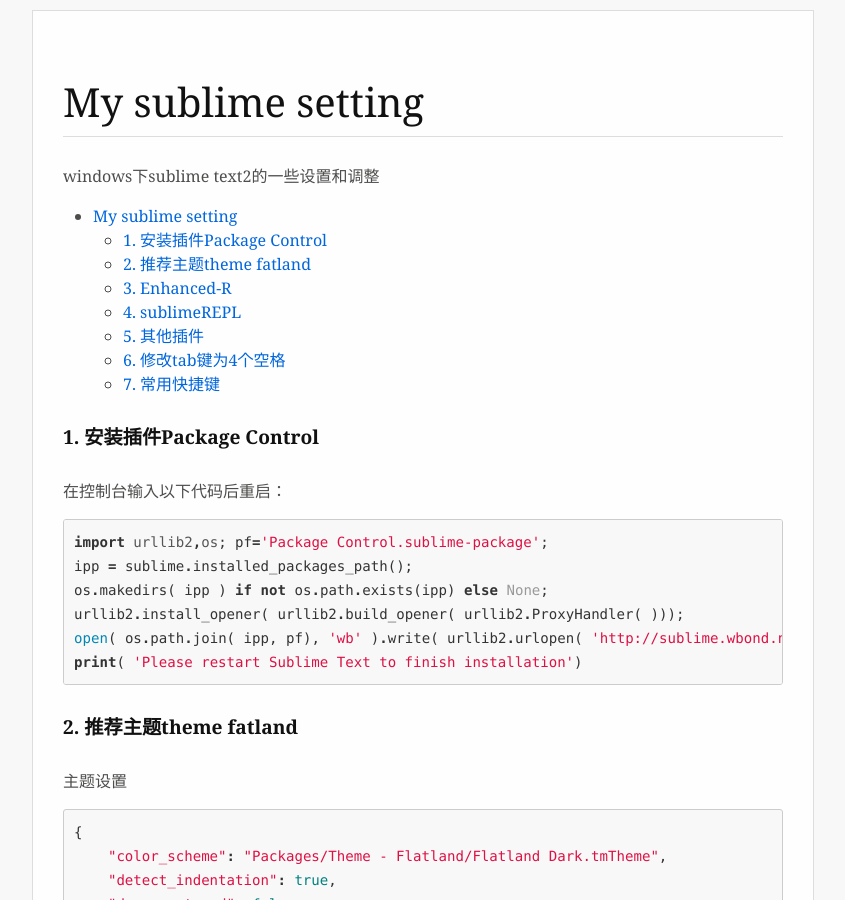
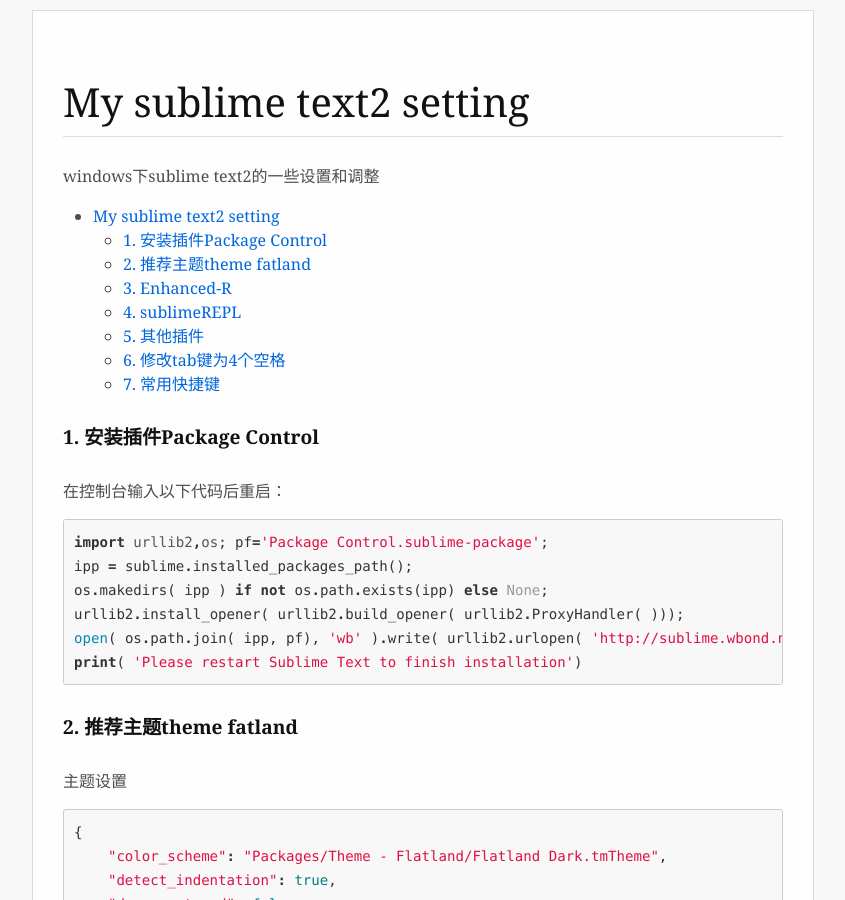
Before and after one commit to chrispher/chrispher.github.com, a Jekyll site: the page _posts/软件应用/2014-8-12-My sublime setting.html, which Jekyll copies as it is, in a window 1280 px wide and 900 px high. Shown: the whole window, without its empty margins (217-1062 px from the left). Built offline with Jekyll 4.4.1, drawn with Linux system fonts in a browser that asks for light colours; some of the changed text lies outside the part shown.

Commit message:
first commit

```diff
--- a/_posts/软件应用/2014-8-12-My sublime setting.html
+++ b/_posts/软件应用/2014-8-12-My sublime setting.html
@@ -464,11 +464,11 @@
   showProcessingMessages: false
 });
 </script>
-<title>2014-8-12-My sublime setting</title></head><body><h1 id="my-sublime-setting"><a name="user-content-my-sublime-setting" href="#my-sublime-setting" class="headeranchor-link"  aria-hidden="true"><span class="headeranchor"></span></a>My sublime setting</h1>
+<title>2014-8-12-My sublime setting</title></head><body><h1 id="my-sublime-text2-setting"><a name="user-content-my-sublime-text2-setting" href="#my-sublime-text2-setting" class="headeranchor-link"  aria-hidden="true"><span class="headeranchor"></span></a>My sublime text2 setting</h1>
 <p>windows下sublime text2的一些设置和调整</p>
 <div class="toc">
 <ul>
-<li><a href="#my-sublime-setting">My sublime setting</a><ul>
+<li><a href="#my-sublime-text2-setting">My sublime text2 setting</a><ul>
 <li><a href="#1-package-control">1. 安装插件Package Control</a></li>
 <li><a href="#2-theme-fatland">2. 推荐主题theme fatland</a></li>
 <li><a href="#3-enhanced-r">3. Enhanced-R</a></li>
@@ -481,7 +481,7 @@
 </ul>
 </div>
 <h4 id="1-package-control"><a name="user-content-1-package-control" href="#1-package-control" class="headeranchor-link"  aria-hidden="true"><span class="headeranchor"></span></a>1. 安装插件Package Control</h4>
-<p>在控制台输入以下代码后重启： </p>
+<p>在控制台输入以下代码后重启：</p>
 <div class="codehilite"><pre><span class="kn">import</span> <span class="nn">urllib2</span><span class="o">,</span><span class="nn">os</span><span class="p">;</span> <span class="n">pf</span><span class="o">=</span><span class="s">&#39;Package Control.sublime-package&#39;</span><span class="p">;</span>
 <span class="n">ipp</span> <span class="o">=</span> <span class="n">sublime</span><span class="o">.</span><span class="n">installed_packages_path</span><span class="p">();</span>
 <span class="n">os</span><span class="o">.</span><span class="n">makedirs</span><span class="p">(</span> <span class="n">ipp</span> <span class="p">)</span> <span class="k">if</span> <span class="ow">not</span> <span class="n">os</span><span class="o">.</span><span class="n">path</span><span class="o">.</span><span class="n">exists</span><span class="p">(</span><span class="n">ipp</span><span class="p">)</span> <span class="k">else</span> <span class="bp">None</span><span class="p">;</span>
```
Also changed, not shown: other parts of _posts/软件应用/2014-8-12-My sublime setting.html (+2 -1 lines).
